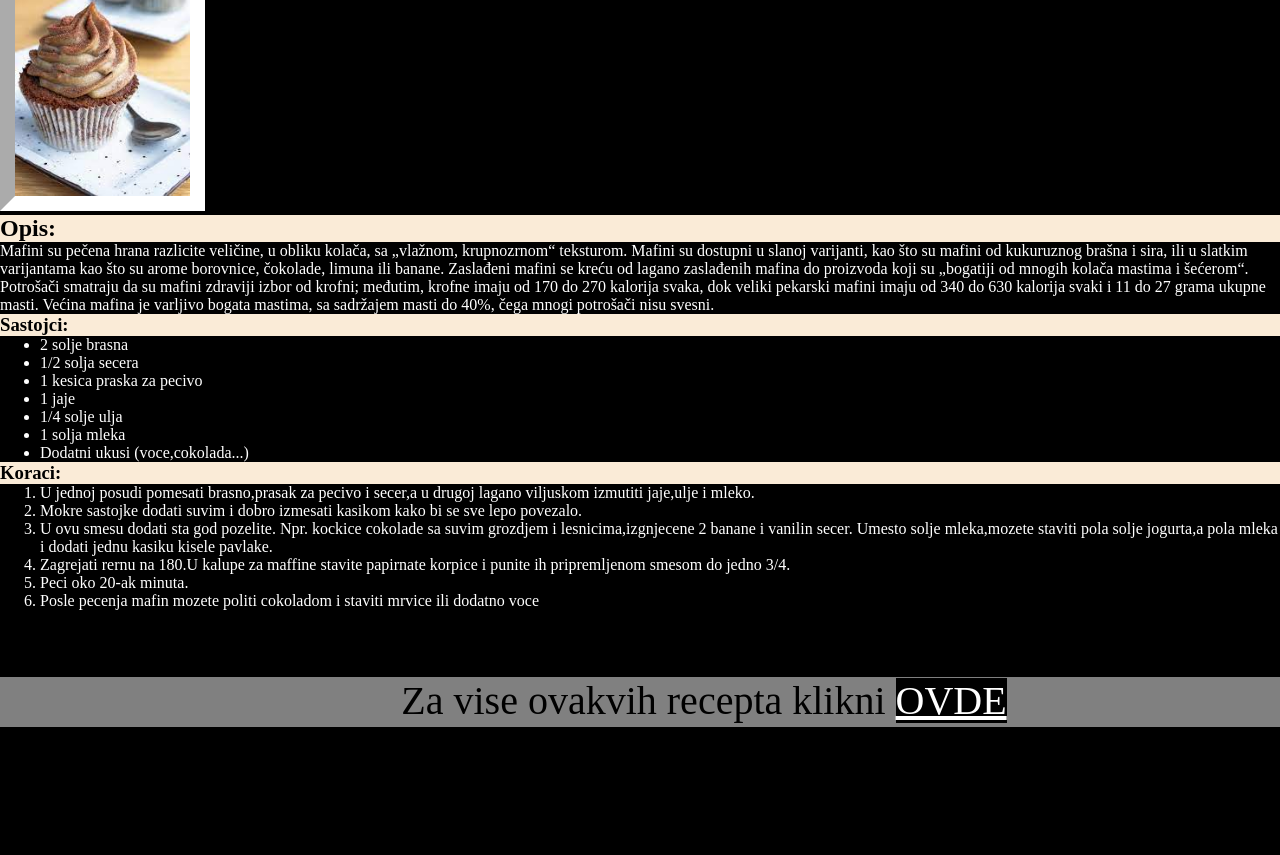
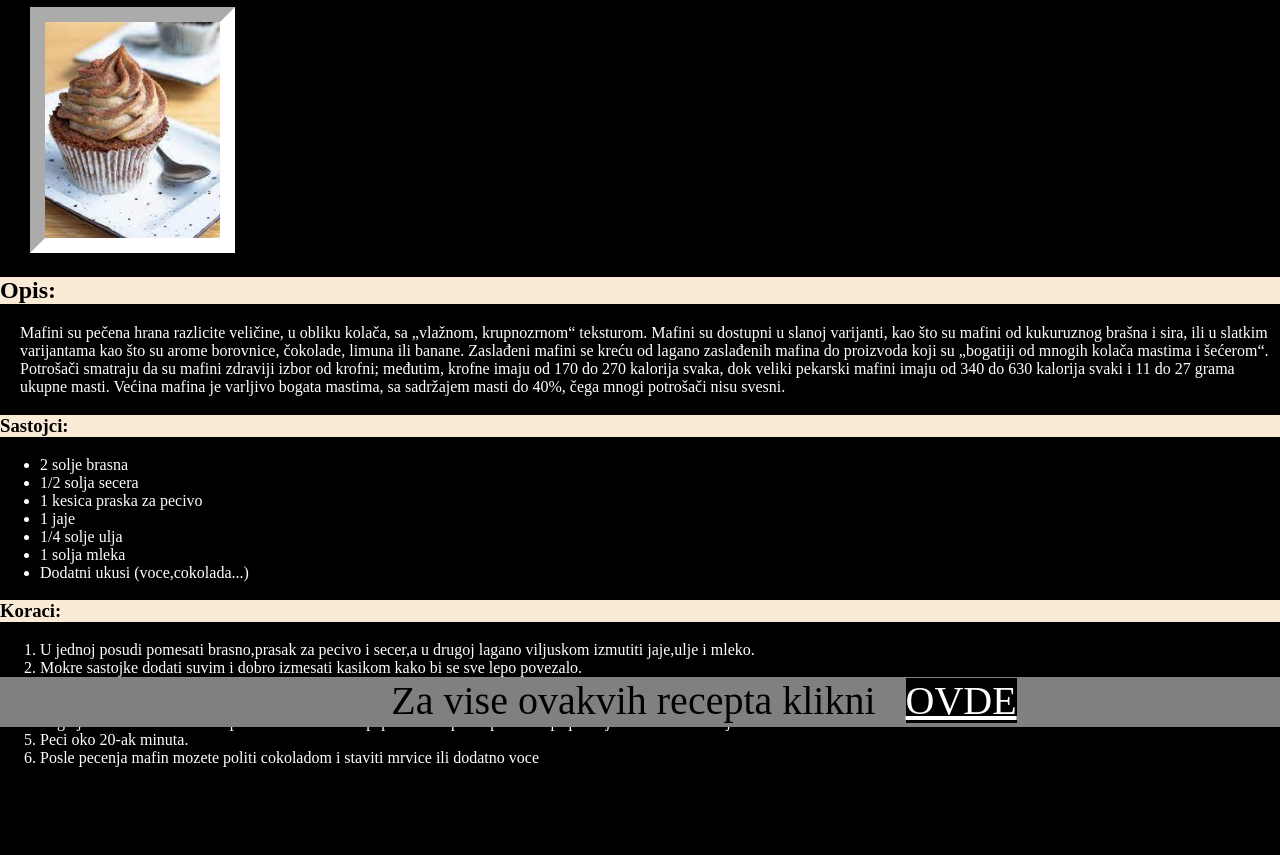
Before and after one commit to PekiPho/odin-recipes, a plain HTML site: page recipes/mafin.html in a window 1280 px wide. Shown: the part 73-928 px from the top of the page. Before the commit the page ends 800 px from the top, so only its background shows below. Drawn offline with Linux system fonts and the light colour scheme.

Commit message:
Updated css margin tingz

```diff
--- a/style.css
+++ b/style.css
@@ -1,9 +1,6 @@
 a{
     background-color: black;
     color:white;
-}
-body{
-    margin-left: 25px;
 }
 .one{
     margin:0;
@@ -11,7 +8,7 @@ body{
 *{
     background-color: black;
     color:white;
-    margin:0;
+
 }
 h1{
     color:rgb(233, 233, 233);
@@ -28,6 +25,7 @@ img{
     border: 15px;
     border-color: white;
     border-style: inset;
+    margin-left:30px;
 }
 h3{
     color:black;
@@ -37,7 +35,6 @@ h3{
 h2{
     color:black;
     background-color: antiquewhite;
-
 }
 #box{
     width:110%;
@@ -50,3 +47,6 @@ h2{
     position:fixed;
     bottom:0;
 }
+a,p{
+    margin-left: 20px;
+}
```
